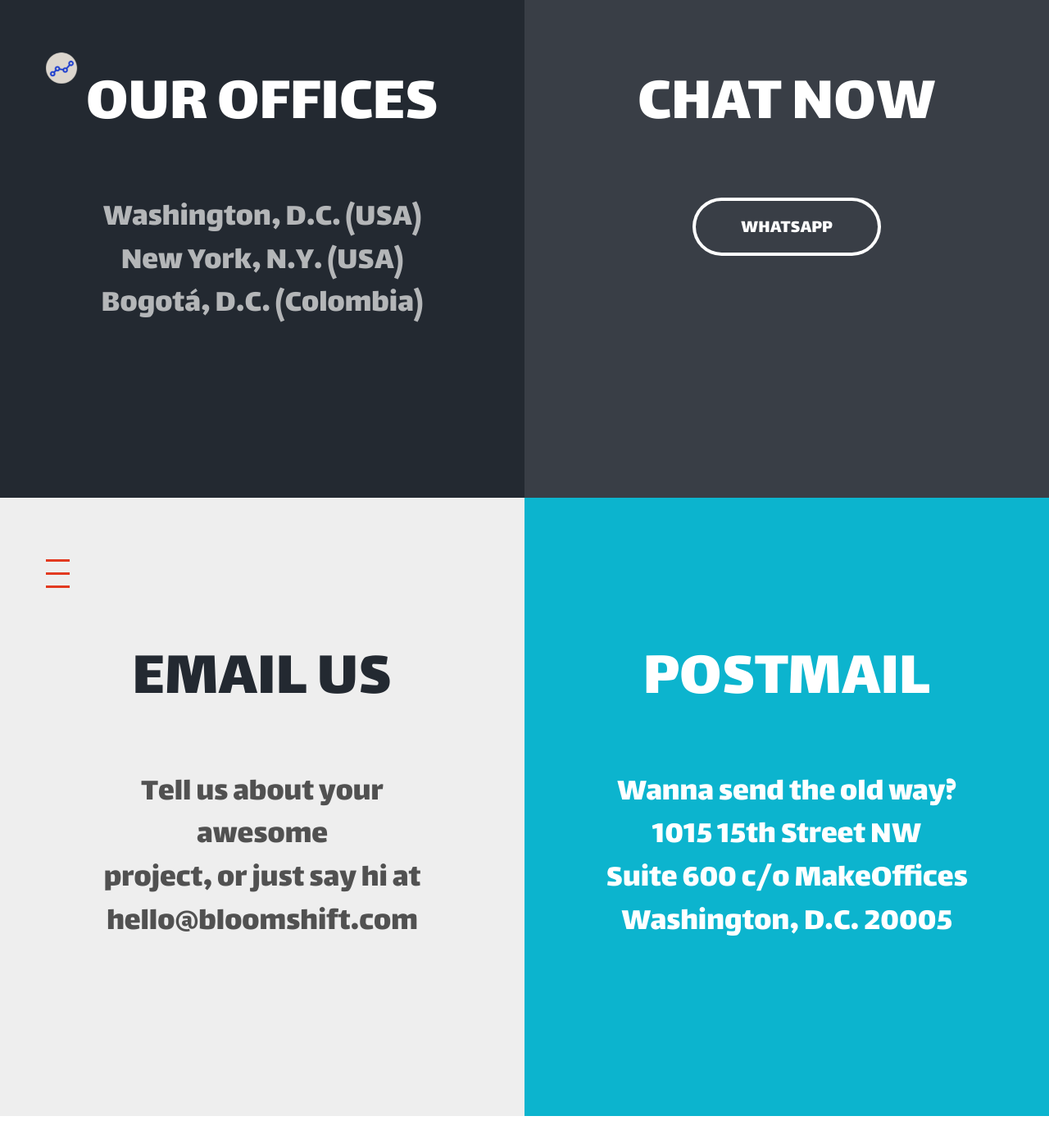
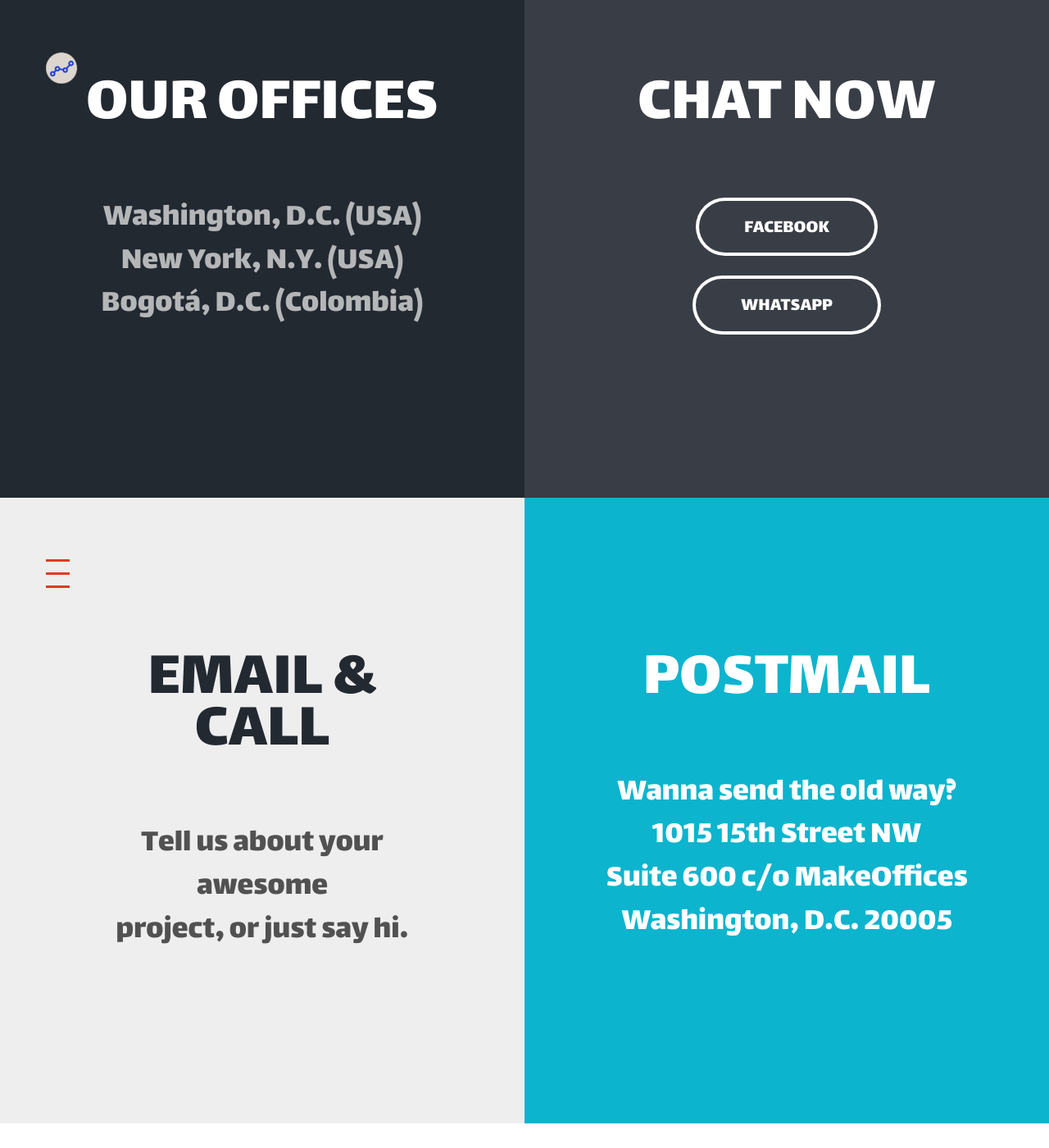
Before and after one commit to bloomshift/bloomshift.github.io, a Jekyll site: the page built from contact.html, in a window 1280 px wide and 1400 px high, scrolled down 1308 px. Shown: the whole window at 82% size. Built offline with Jekyll 4.4.1, drawn with Linux system fonts in a browser that asks for light colours; some of the changed text lies outside the part shown.

Commit message:
update language

```diff
--- a/_includes/cre8_contact_body.html
+++ b/_includes/cre8_contact_body.html
@@ -50,7 +50,9 @@
                     </div>
                     <div class="normal-lg-text">
                         <div class="btn-holder">
-                            <a href="https://api.whatsapp.com/send?phone=+18889446461&text=Hi,%20I%20found%20you%20through%20your%20website." class="cr-btn ex-padding" target="_blank">WhatsApp</a>
+                            <a href="https://www.facebook.com/BloomShift/?ref=bloomshift.com" class="cr-btn ex-padding" target="_blank">Facebook</a>
+                            <br>&nbsp;
+                            <br><a href="https://api.whatsapp.com/send?phone=+18889446461&text=Hi,%20I%20found%20you%20through%20your%20website." class="cr-btn ex-padding" target="_blank">WhatsApp</a>
                         </div>
                     </div>
                 </div>
@@ -61,11 +63,11 @@
         <div class="row">
             <div class="col-md-6">
                 <div class="boxy simple-data c1-color">
-                    <div class="slg-text"> <span>Email us</span>
+                    <div class="slg-text"> <span>Email &amp; Call</span>
                     </div>
                     <div class="normal-lg-text">
                         <p>Tell us about your awesome
-                            <br>project, or just say hi at hello@bloomshift.com</p>
+                            <br>project, or just say hi.</p>
                     </div>
                 </div>
             </div>
@@ -100,11 +102,7 @@
             <div class="col-sm-7">
                 <div class="people-box">
                     <div class="title">Steven A. Rodriguez</div>
-                    <div class="subtitle">Managing Partner</div>
-                </div>
-            </div>
-            <div class="col-sm-5">
-                <div class="btn-holder"> <a href="mailto:steven@bloomshift.com" class="cr-btn black ex-padding">steven@bloomshift.com</a>
+                    <div class="subtitle">Founder &amp; Board</div>
                 </div>
             </div>
         </div>
@@ -127,20 +125,12 @@
                     <div class="subtitle">Video Editor</div>
                 </div>
             </div>
-            <div class="col-sm-5">
-                <div class="btn-holder"> <a href="mailto:vanessa@bloomshift.com" class="cr-btn black ex-padding">vanessa@bloomshift.com</a>
-                </div>
-            </div>
         </div>
         <div class="row people-box-row">
             <div class="col-sm-7">
                 <div class="people-box">
                     <div class="title">Paula Montaña</div>
                     <div class="subtitle">Graphic Designer</div>
-                </div>
-            </div>
-            <div class="col-sm-5">
-                <div class="btn-holder"> <a href="mailto:paula@bloomshift.com" class="cr-btn black ex-padding">paula@bloomshift.com</a>
                 </div>
             </div>
         </div>
@@ -151,10 +141,6 @@
                     <div class="subtitle">Marketing Communications</div>
                 </div>
             </div>
-            <div class="col-sm-5">
-                <div class="btn-holder"> <a href="mailto:liz@bloomshift.com" class="cr-btn black ex-padding">liz@bloomshift.com</a>
-                </div>
-            </div>
         </div>
     </div>
     {% include cre8_footer.html %}
--- a/_includes/cre8_nav.html
+++ b/_includes/cre8_nav.html
@@ -10,8 +10,8 @@
     <div class="menu-links">
         <ul>
             <li><a href="{{ site.url }}">Home</a></li>
+            <li><a href="{{ site.url }}/work">Work</a></li>
             <li><a href="{{ site.url }}/about">About</a></li>
-            <li><a href="{{ site.url }}/work">Projects</a></li>
             <li><a href="{{ site.url }}/contact">Contact</a></li>
             <li><a href="{{ site.url }}/privacy-policy">Legal</a></li>
         </ul>
```
